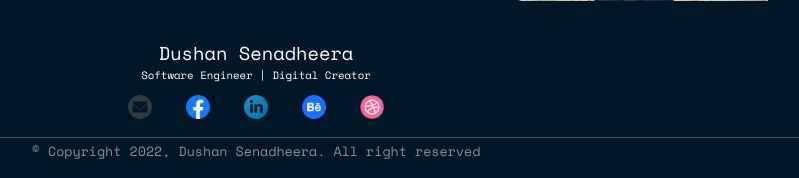
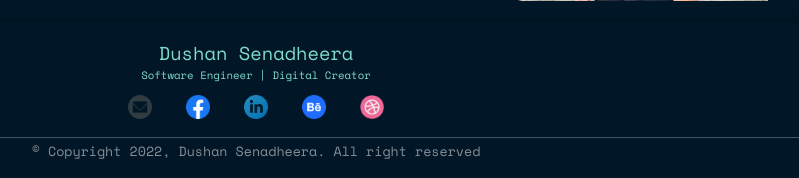
Before and after one commit to DushanSenadheera/DushanSenadheera.github.io, a PHP site: page / in a window 1280 px wide. Shown: the part 2572-2750 px from the top of the page, without its empty margins (384-1183 px from the left). Run offline with PHP 8.4, Linux system fonts and the light colour scheme.

Commit message:
changed colors

```diff
--- a/style.css
+++ b/style.css
@@ -26,7 +26,7 @@ button{
     width: 100%;
     padding: 8px;
     position: fixed;
-    /* box-shadow: 2px 2px 12px rgba(129, 129, 129, 0.521); */
+    box-shadow: 2px 2px 12px rgba(0, 0, 0, 0.479);
 }
 
 nav{
@@ -193,9 +193,10 @@ main{
 }
 
 footer{
+    box-shadow: 2px 2px 12px rgba(0, 0, 0, 0.479);
     border-radius: 0px 42px 0px 0px;
     text-align: center;
-    color: white;
+    color: #7FDBCA;
     padding: 16px;
 }
 
```
